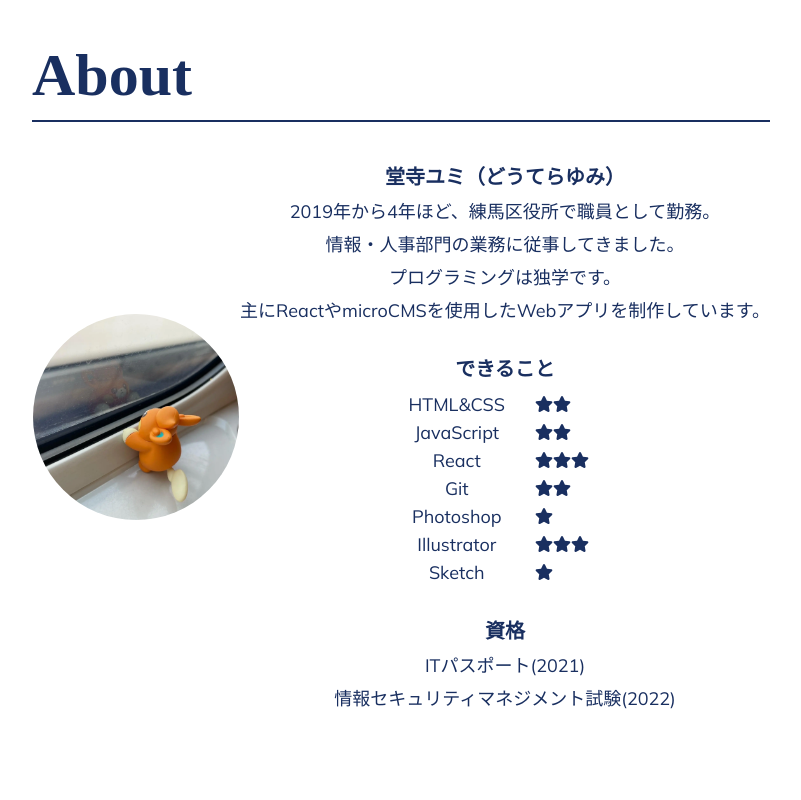
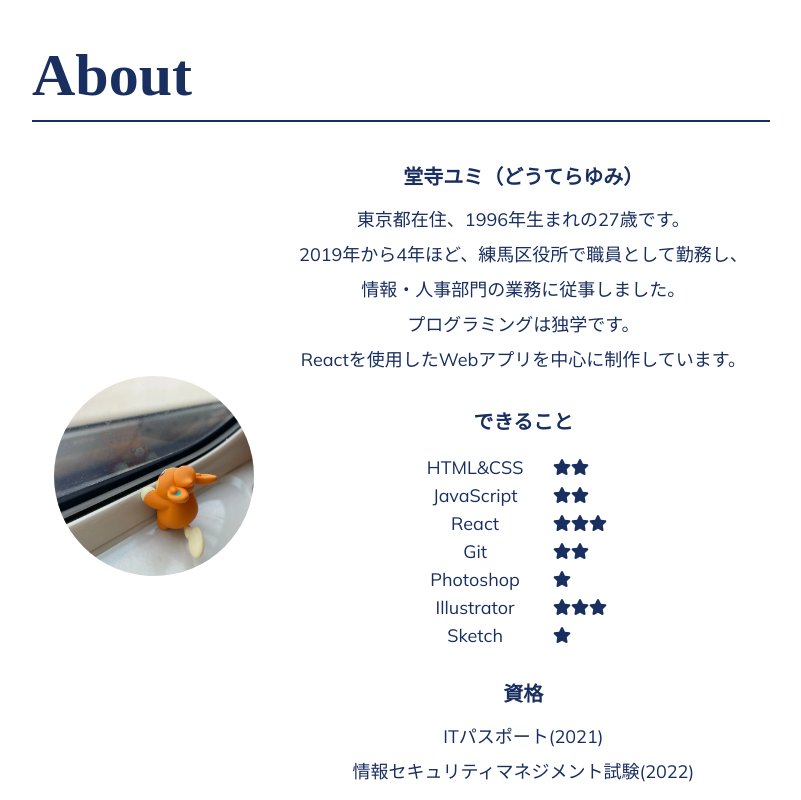
Before and after one commit to cannnny/portfolio, a React (Create React App) app: page / in a window 1280 px wide. Shown: the part 820-1620 px from the top of the page, without its empty margins (239-1040 px from the left). Built offline with nearby package versions, Linux system fonts and the light colour scheme; a web font is replaced by a local one.

Commit message:
aboutの文言修正、行間等の変更

```diff
--- a/src/App.scss
+++ b/src/App.scss
@@ -41,18 +41,20 @@
     }
 
     h3 {
+      margin-bottom: 10px;
+
       @include mq() {
         font-size: 20px;
       }
     }
 
     p {
-      margin-top: 3px;
       font-size: 15px;
+      line-height: 30px;
 
       @include mq() {
-        margin-top: 6px;
         font-size: 18px;
+        line-height: 35px;
       }
     }
   }
@@ -110,9 +112,13 @@
   display: inline-block;
   text-align: center;
 
+  .flex-container {
+    display: flex;
+    align-items: center;
+    margin-top: 25px;
+  }
+
   a {
-    display: flex;
-    margin-top: 25px;
     text-decoration: none;
 
     &:hover {
--- a/src/components/About.jsx
+++ b/src/components/About.jsx
@@ -30,14 +30,24 @@ const About = () => {
     <>
       <h2>About</h2>
       <div className="about-inner border">
-        <img className="portrait" src="./photo.webp" alt="" />
+        <div className="portrait">
+          <img src="./photo.webp" alt="" />
+        </div>
         <div className="introduce">
           <div className="introduce-inner career">
             <h3>堂寺ユミ（どうてらゆみ）</h3>
-            <p>2019年から4年ほど、練馬区役所で職員として勤務。</p>
-            <p>情報・人事部門の業務に従事してきました。</p>
+            <p>東京都在住、1996年生まれの27歳です。</p>
+            <p>
+              2019年から4年ほど、練馬区役所で職員として勤務し、
+              <br />
+              情報・人事部門の業務に従事しました。
+            </p>
             <p>プログラミングは独学です。</p>
-            <p>主にReactやmicroCMSを使用したWebアプリを制作しています。</p>
+            <p>
+              Reactを使用したWebアプリを中心に
+              <wbr />
+              制作しています。
+            </p>
           </div>
           <div className="introduce-inner skills">
             <h3>できること</h3>
--- a/src/components/Contact.jsx
+++ b/src/components/Contact.jsx
@@ -25,8 +25,10 @@ const Contact = () => {
           {contacts.map((item) => {
             return (
               <a href={item.url} alt="" key={item.service}>
-                <div className="contact-icon">{item.icon}</div>
-                <p>{item.url}</p>
+                <div className="flex-container">
+                  <div className="contact-icon">{item.icon}</div>
+                  <p>{item.url}</p>
+                </div>
               </a>
             );
           })}
--- a/src/components/stylesheets/About.scss
+++ b/src/components/stylesheets/About.scss
@@ -1,29 +1,40 @@
 @use "../../mq.scss" as *;
 
 .about-inner {
+  display: flex;
+  flex-direction: column;
+  align-items: center;
+
   @include mq() {
-    display: flex;
-    align-items: center;
+    flex-direction: row;
+    justify-content: space-around;
   }
 }
 
 .portrait {
-  width: 28%;
-  margin: 30px auto;
-  border-radius: 50%;
+  width: 150px;
+  margin-top: 40px;
+
+  @include mq() {
+    width: 200px;
+  }
+
+  img {
+    border-radius: 50%;
+  }
 }
 
 .introduce {
   margin-top: 40px;
 }
 
+.introduce-inner {
+  word-break: keep-all;
+}
+
 .introduce-inner + .introduce-inner {
   margin-top: 30px;
 }
-
-// .skill-icons {
-//   gap: 9px;
-// }
 
 .skills {
   display: flex;
```
